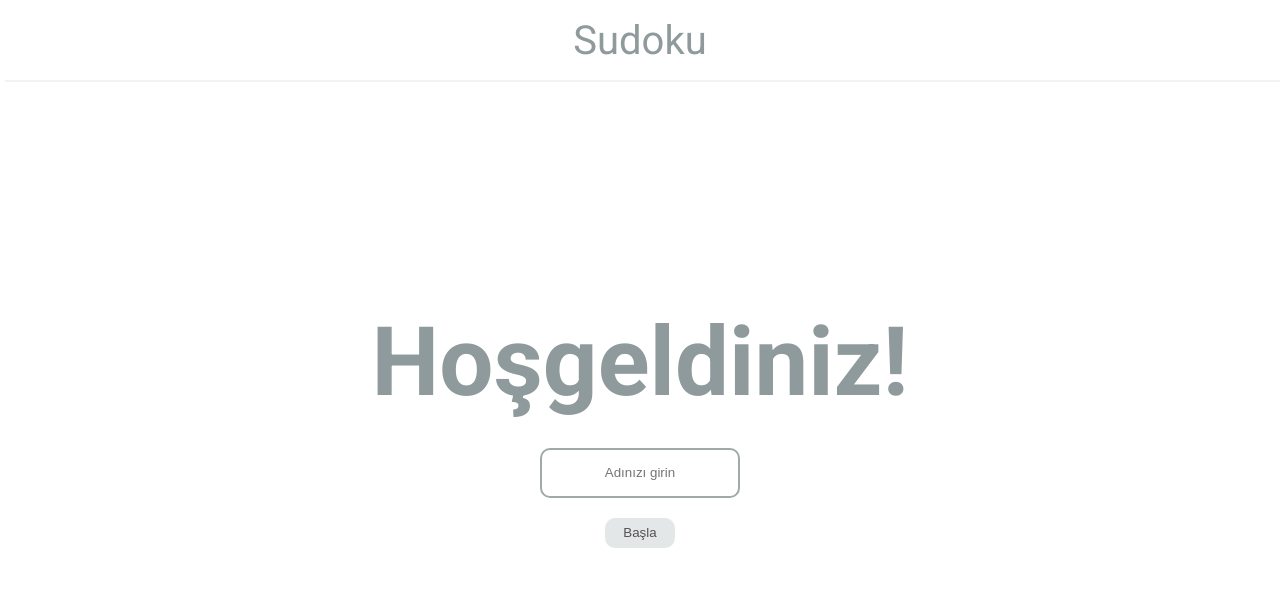
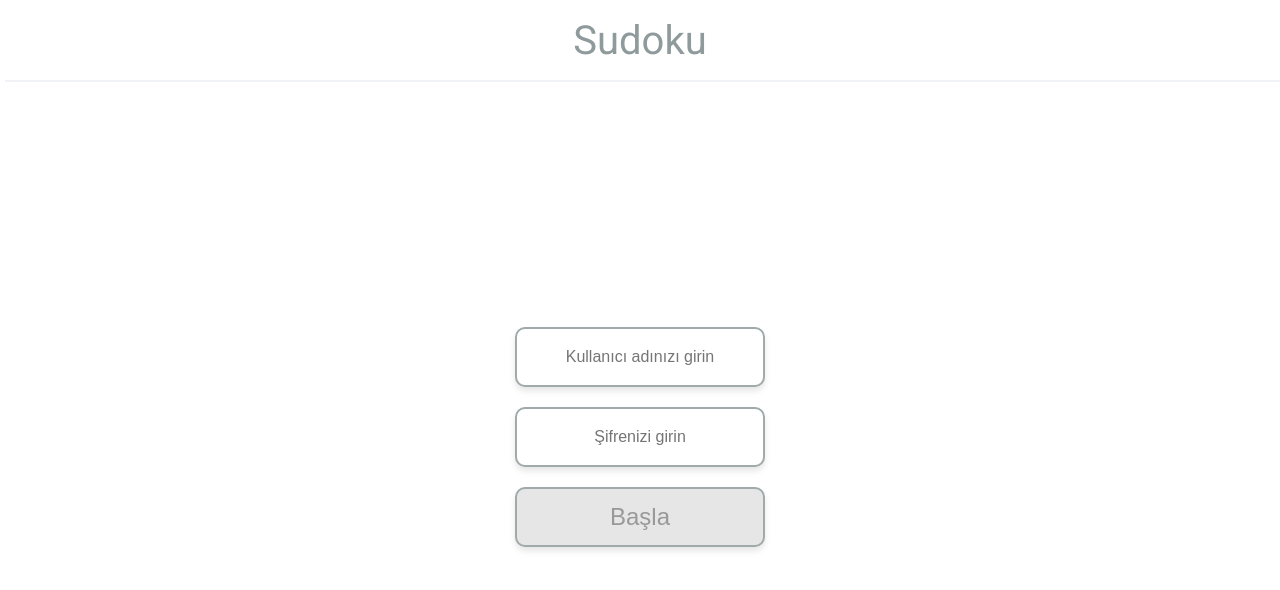
Before and after one commit to oguzyl1/sudoku, a React (Vite) app in the folder sudoku-game/: page / in a window 1280 px wide. Shown: the top 590 px of the page. Built offline with nearby package versions, Linux system fonts and the light colour scheme.

Commit message:
giriş ekranında düzenlemeler yapıldı ve oyun modu değiştiğinde scoreboard sıfırlanacak şekilde ayarlandı

```diff
--- a/sudoku-game/src/App.jsx
+++ b/sudoku-game/src/App.jsx
@@ -40,6 +40,7 @@ function App() {
     }
 
     initializeCells(numOfCellsToFill, setCells);
+    setSkorCount(0);
   }, [difficulty]);
 
   return (
--- a/sudoku-game/src/StartScreen.jsx
+++ b/sudoku-game/src/StartScreen.jsx
@@ -13,14 +13,14 @@ function StartScreen({onStart}){
     }
     return (
         <div className="start-screen">
-          <h1 className="start-h1">Hoşgeldiniz!</h1>
           <input
-            className="start-input"
+            className="start-user-name start-input"
             type="text"
-            placeholder="Adınızı girin"
+            placeholder="Kullanıcı adınızı girin"
             value={name}
             onChange={(e) => setName(e.target.value)}
           />
+          <input type="password" placeholder="Şifrenizi girin" className="start-password start-input"  />
           <button className="start-btn" onClick={handleStart}>Başla</button>
         </div>
       );
--- a/sudoku-game/src/index.css
+++ b/sudoku-game/src/index.css
@@ -27,33 +27,54 @@ body {
 }
 
 
-/*giriş ekranı*/
-.start-screen{
+/* Giriş ekranı */
+.start-screen {
   color: #8e9a9b;
-  font-size: 3rem;
   display: grid;
+  justify-content: center;
   place-items: center;
-  margin: 0;
 }
 
-.start-input{
+.start-input {
   border-radius: 10px;
   border: 2px solid hsl(185, 6%, 65%);
   text-align: center;
-  width: 200px;
-  height: 50px;
-  margin-top: 30px;
+  width: 250px;
+  height: 60px;
+  margin-top: 20px;
+  font-size: 1rem;
+  padding: 10px;
+  box-shadow: 0px 4px 6px rgba(0, 0, 0, 0.1);
+  background-color: #ffffff;
 }
 
-.start-btn{
+.start-input:focus {
+  outline: none;
+  border-color: hsl(185, 6%, 55%);
+}
+
+.start-btn {
   margin-top: 20px;
-  width: 70px;
-  height: 30px;
+  width: 250px;
+  height: 60px;
   border-radius: 10px;
-  border:none;
-  background-color: hsl(185, 6%, 90%);
-  color: rgb(82, 82, 82);
+  border: 2px solid hsl(185, 6%, 65%);
+  background-color: hsl(0, 0%, 90%);
+  color: hsl(0, 0%, 60%);
+  font-size: 1.5rem;
   cursor: pointer;
+  box-shadow: 0px 4px 6px rgba(0, 0, 0, 0.1);
+  transition: background-color 0.3s ease, transform 0.2s ease;
+}
+
+.start-btn:hover {
+  background-color: hsl(0, 0%, 85%);
+  transform: scale(1.05);
+}
+
+.start-btn:active {
+  background-color: hsl(0, 0%, 80%);
+  transform: scale(0.98);
 }
 
 
```
